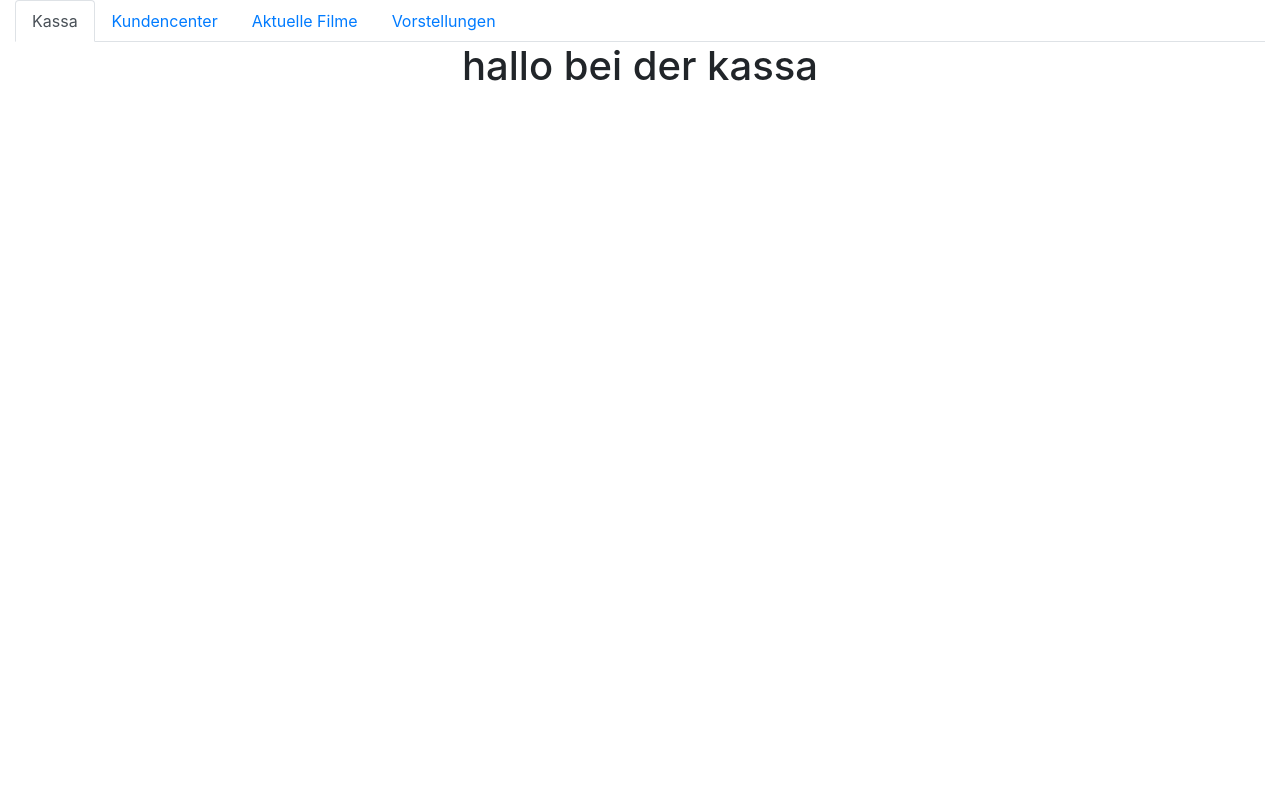
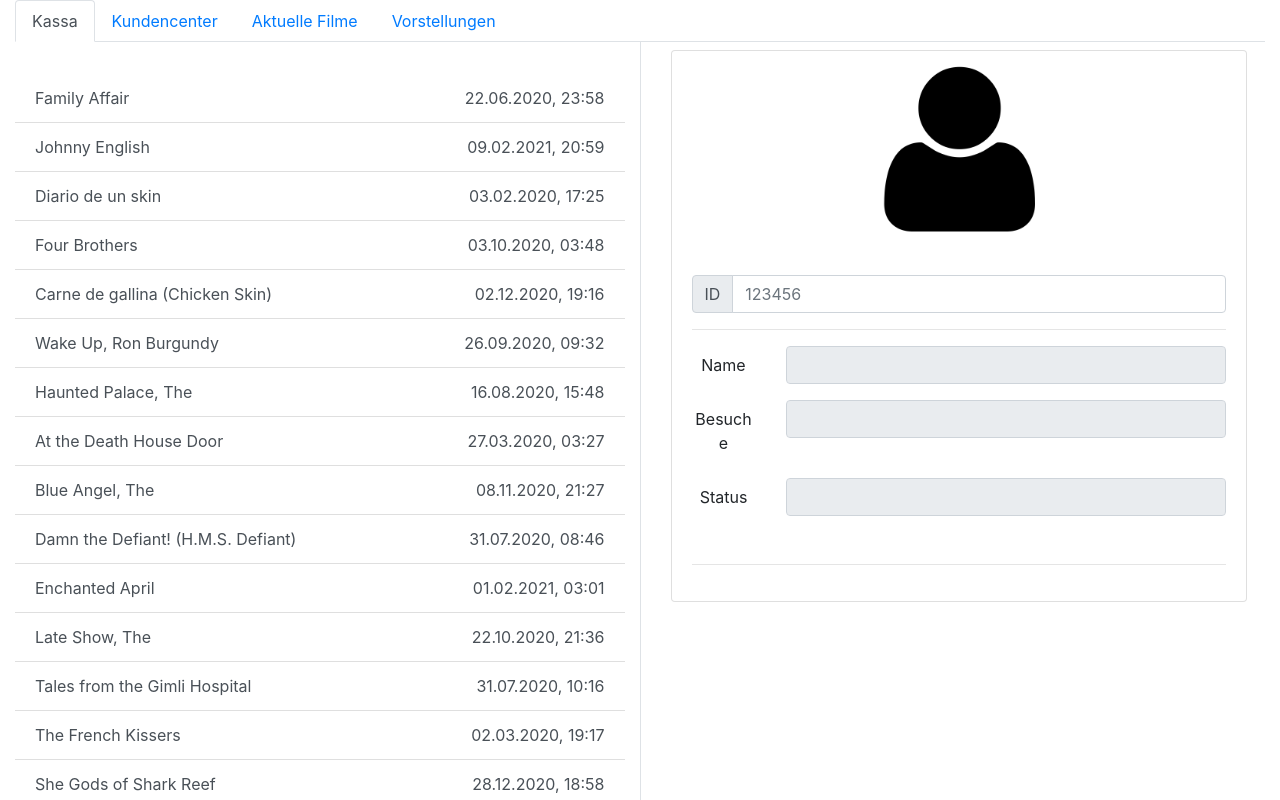
Before and after one commit to fellinger-schule/jpa4-frontend, a React (Create React App) app: page / in a window 1280 px wide. Shown: the top 800 px of the page. Built offline with nearby package versions, Linux system fonts and the light colour scheme.

Commit message:
added box office section

```diff
--- a/src/App.tsx
+++ b/src/App.tsx
@@ -6,12 +6,13 @@ import "bootstrap/dist/css/bootstrap.min.css";
 import { CustomerCenter } from "./components/CustomerCenter";
 import { RecentMovies } from "./components/RecentMovies";
 import { RecentShows } from "./components/RecentShows";
+import { BoxOffice } from "./components/BoxOffice";
 
 export interface ICustomer {
 	id: number;
 	name: string;
 	numberOfVisits: number;
-	premiumStatus: number;
+	premiumStatus: boolean;
 }
 export interface IMovie {
 	id: number;
@@ -26,14 +27,23 @@ export interface IHall {
 }
 
 export interface IShow {
-	movie: IMovie;
-	hall: IHall;
+	id: number;
+	movieTitle: string;
+	hallLocation: string;
+	date: string;
+}
+
+export interface ISeat {
+	id: number;
+	label: string;
+	category: number;
+	price?: number;
 }
 
 function TabContent(props: any) {
 	switch (props.tabName) {
 		case "kassa": {
-			return <h1>hallo bei der kassa</h1>;
+			return <BoxOffice />;
 			break;
 		}
 		case "kundencenter": {
--- /dev/null
+++ b/src/components/BoxOffice.tsx
@@ -0,0 +1,230 @@
+import React, { useState } from "react";
+import {
+	Container,
+	Row,
+	Col,
+	ListGroup,
+	InputGroup,
+	Form,
+	FormControl,
+	Card,
+	Button,
+	Modal,
+} from "react-bootstrap";
+import { IMovie } from "../App";
+import { IShow } from "../App";
+import { ICustomer } from "../App";
+import { ISeat } from "../App";
+import fa_usericon from "../assets/fa_usericon.png";
+import mockShows from "../mock/shows.json";
+import mockCustomers from "../mock/customers.json";
+import mockSeats from "../mock/seats.json";
+
+function formatDate(ds: string) {
+	if (ds == null) {
+		return "";
+	}
+
+	const options = {
+		year: "numeric",
+		month: "2-digit",
+		day: "2-digit",
+		hour: "numeric",
+		minute: "numeric",
+		hour12: false,
+	};
+
+	return Intl.DateTimeFormat("de", options).format(Date.parse(ds));
+}
+export function BoxOffice() {
+	var customers = mockCustomers;
+	const [activeShow, setActiveShow] = useState({} as IShow);
+	const [activeCustomer, setActiveCustomer] = useState({} as ICustomer);
+	const [availableSeats, setAvailableSeats] = useState(mockSeats as ISeat[]);
+	const [buyModalOpen, setBuyModalOpen] = useState(false);
+
+	function onIdInput(ids: string) {
+		setActiveCustomer(customers.find((c) => c.id == Number(ids)) || ({} as ICustomer));
+	}
+
+	function onShowSelect(show: IShow) {
+		setActiveShow(show);
+		setAvailableSeats(mockSeats as ISeat[]);
+	}
+
+	return (
+		<>
+			<Row>
+				<Col className="border-right">
+					<ListGroup style={{ paddingTop: "2em" }} variant="flush">
+						{mockShows.map((show, index) => (
+							<ListGroup.Item
+								action
+								active={show.id == activeShow.id}
+								onClick={() => onShowSelect(show)}
+							>
+								<span className="float-left">{show.movieTitle} </span>
+								<span className="float-right">{formatDate(show.date)} </span>
+							</ListGroup.Item>
+						))}
+					</ListGroup>
+				</Col>
+				<Col>
+					<Container style={{ paddingTop: "0.5em" }}>
+						<Card style={{ width: "36rem", margin: "auto" }} className="position-fixed">
+							<Card.Img
+								style={{ width: "100%", height: "15vw", objectFit: "scale-down" }}
+								variant="top"
+								src={fa_usericon}
+							/>
+							<Card.Body>
+								<Card.Title></Card.Title>
+
+								<Form>
+									<Form.Row>
+										<Form.Group as={Col}>
+											<InputGroup className="mb-3">
+												<InputGroup.Prepend>
+													<InputGroup.Text>ID</InputGroup.Text>
+												</InputGroup.Prepend>
+												<FormControl
+													placeholder="123456"
+													onChange={(evt) => {
+														onIdInput(evt.target.value);
+													}}
+												/>
+											</InputGroup>
+											<hr></hr>
+											<Form.Group as={Row}>
+												<Form.Label column sm="2">
+													Name
+												</Form.Label>
+												<Col sm="10">
+													<Form.Control disabled value={activeCustomer.name || ""} />
+												</Col>
+											</Form.Group>
+											<Form.Group as={Row}>
+												<Form.Label column sm="2">
+													Besuche
+												</Form.Label>
+												<Col sm="10">
+													<Form.Control disabled value={activeCustomer.numberOfVisits || ""} />
+												</Col>
+											</Form.Group>
+											<Form.Group as={Row}>
+												<Form.Label column sm="2">
+													Status
+												</Form.Label>
+												<Col sm="10">
+													<Form.Control
+														disabled
+														value={
+															activeCustomer.premiumStatus == undefined
+																? ""
+																: activeCustomer.premiumStatus == true
+																? "Premium"
+																: "Standard"
+														}
+													/>
+												</Col>
+											</Form.Group>
+										</Form.Group>
+									</Form.Row>
+									<Card
+										className={
+											Object.keys(activeShow).length == 0 || Object.keys(activeCustomer).length == 0
+												? "d-none"
+												: ""
+										}
+										bg="primary"
+										text="light"
+									>
+										<Card.Body>
+											<span className="float-left">{activeShow.movieTitle} </span>
+											<span className="float-right">{formatDate(activeShow.date)}</span>
+											<br></br>
+											<span className="float-left">Halle {activeShow.hallLocation}</span>
+											<br></br>
+											<hr></hr>
+
+											<Row style={{ marginTop: "1em" }}>
+												<Col>
+													<Button
+														block
+														variant="secondary"
+														onClick={() => setActiveShow({} as IShow)}
+													>
+														Abbrechen
+													</Button>
+												</Col>
+												<Col>
+													<Button block variant="success" onClick={() => setBuyModalOpen(true)}>
+														Bezahlen...
+													</Button>
+												</Col>
+											</Row>
+										</Card.Body>
+									</Card>
+									<hr></hr>
+								</Form>
+							</Card.Body>
+						</Card>
+					</Container>
+				</Col>
+			</Row>
+			<Modal show={buyModalOpen} onHide={() => setBuyModalOpen(false)}>
+				<Modal.Header closeButton>
+					<Modal.Title>Bezahlung</Modal.Title>
+				</Modal.Header>
+				<Modal.Body>
+					<Form>
+						<Form.Group as={Row}>
+							<Form.Label column sm={2}>
+								Kunde
+							</Form.Label>
+							<Col sm={10}>
+								<Form.Control readOnly value={activeCustomer.name} />
+							</Col>
+						</Form.Group>
+						<Form.Group as={Row}>
+							<Form.Label column sm={2}>
+								Film
+							</Form.Label>
+							<Col sm={10}>
+								<Form.Control readOnly value={activeShow.movieTitle} />
+							</Col>
+						</Form.Group>
+						<Form.Group as={Row}>
+							<Form.Label column sm={2}>
+								Halle
+							</Form.Label>
+							<Col sm={10}>
+								<Form.Control readOnly value={activeShow.hallLocation} />
+							</Col>
+						</Form.Group>
+						<Form.Group as={Row}>
+							<Form.Label column sm={2}>
+								Sitz
+							</Form.Label>
+							<Col sm={10}>
+								<Form.Control as="select">
+									{availableSeats.map((seat) => (
+										<option value={seat.id}>
+											{seat.label} ({seat.price}€)
+										</option>
+									))}
+								</Form.Control>
+							</Col>
+						</Form.Group>
+					</Form>
+				</Modal.Body>
+				<Modal.Footer>
+					<Button variant="secondary" onClick={() => setBuyModalOpen(false)}>
+						Abbrechen
+					</Button>
+					<Button variant="success">Bezahlen</Button>
+				</Modal.Footer>
+			</Modal>
+		</>
+	);
+}
--- a/src/components/RecentShows.tsx
+++ b/src/components/RecentShows.tsx
@@ -3,6 +3,7 @@ import { ListGroup, Row, Col, Modal, Table, Form, Button, Card } from "react-boo
 import { IMovie } from "../App";
 import mockHalls from "../mock/halls.json";
 import mockMovies from "../mock/movieList.json";
+import mockShows from "../mock/shows.json";
 
 function addNewShow(movieId: number, hallId: number, timestamp: number) {
 	//TODO: be implemented
@@ -15,13 +16,13 @@ export function RecentShows() {
 	const [displayAddModal, setDisplayAddModal] = useState(false);
 	const [movieList, setMovieList] = useState(mockMovies);
 	const [hallList, setHallList] = useState(mockHalls);
-	const [showList, setShowList] = useState([{ movieTitle: "Terminator 2", hallLocation: "2A" }]);
+	const [showList, setShowList] = useState(mockShows);
 
 	return (
 		<>
 			<div className="mx-auto" style={{ width: "50em", paddingTop: "2em" }}>
 				<Button className="btn-block" onClick={() => setDisplayAddModal(true)}>
-					Film hinzufügen
+					Vorstellung hinzufügen
 				</Button>
 				<hr></hr>
 				<Table striped bordered hover>
@@ -31,6 +32,7 @@ export function RecentShows() {
 							<th>#</th>
 							<th>Film</th>
 							<th>Halle</th>
+							<th>Datum</th>
 							<th></th>
 						</tr>
 					</thead>
@@ -39,6 +41,7 @@ export function RecentShows() {
 							<td>{index}</td>
 							<td>{show.movieTitle}</td>
 							<td>{show.hallLocation}</td>
+							<td>{show.date}</td>
 							<td>
 								<Button variant="danger" size="sm">
 									✕
```
